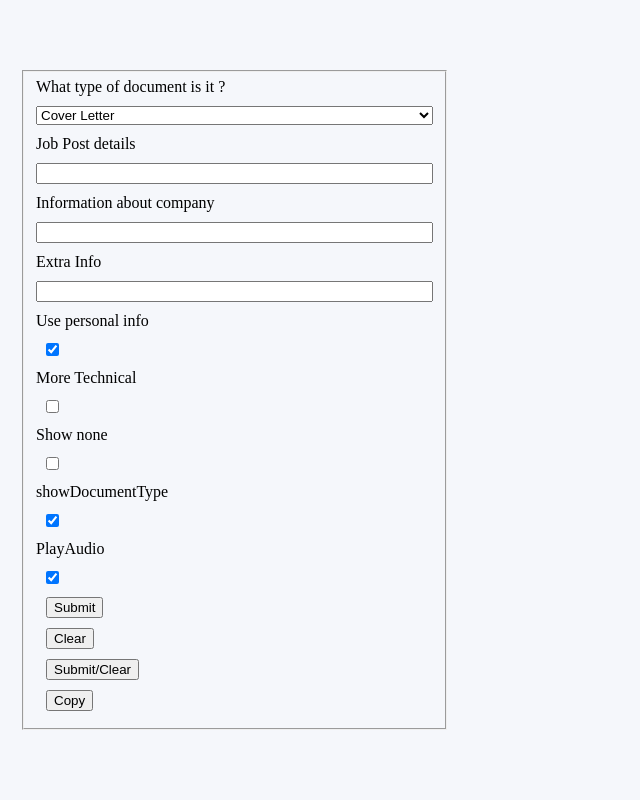
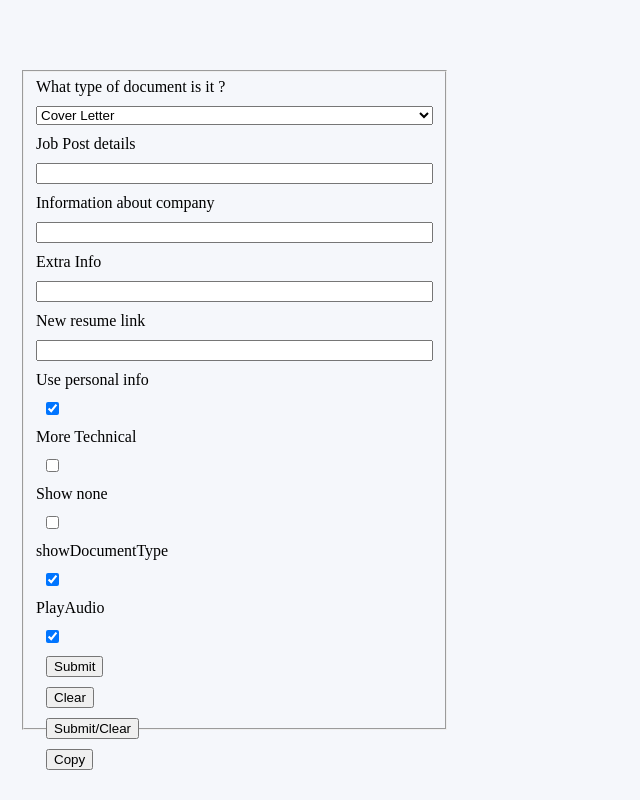
Before and after one commit to tesfatesfaye/React-morsels, a React (Vite) app in the folder Client/: page / in a window 1280 px wide. Shown: the whole page, without its empty margins (0-640 px from the left). Built offline with nearby package versions, Linux system fonts and the light colour scheme.

Commit message:
added a feature that allows me to submit my resume

```diff
--- a/Client/src/App.jsx
+++ b/Client/src/App.jsx
@@ -1,8 +1,8 @@
 import { useEffect, useRef, useState } from 'react'
+import './App.css'
 import chime from './audio/chime.mp3'
-import './App.css'
 function App() {
-  const [form, setForm] = useState({ DocumentType: "coverLetter", myResume: "You can find my resume at doc_id: 37739193-1e64-4269-900c-9747e4456b62", roleDescription: "", moreTechnical: false, companyInfo: "", myPersonalityInfo: true, extraInfo: "", removeAll: false, showDocumentType: true })
+  const [form, setForm] = useState({ DocumentType: "coverLetter", myResume: "https://drive.google.com/file/d/114UlOvjid2zVvyNJWysQ5R1zLSPgn1ZZ/view?usp=drive_link", roleDescription: "", moreTechnical: false, companyInfo: "", myPersonalityInfo: true, extraInfo: "", removeAll: false, showDocumentType: true, newResumeLink: "" })
   const [text, setText] = useState("")
   const [copy, setCopy] = useState(false)
   const [alert] = useState("Text has been copied")
@@ -25,18 +25,18 @@ function App() {
   let obj = {
     coverLetter: "write me a cover letter 200-300 word ",
     summary: "write me a summary for a job application wo to ﬁve phrases written in a bulleted form or brief paragraph will do",
-    myPersonalityInfo: "this summary of my personality for addition info you don't have to use it word for word you can just use it to estimate my character:this summary of my personality for addition info you don't have to use it word for word you can just use it to estimate my character.The personality profile:  “if you want to improve be content to be thought foolish and stupid”, is emblematic of my existence. If a person with the mindset that the quality of their work, whatever it may be, is one of the strongest indicators of who they are as a person—in unison with the humility to accept their standing limitations to work past them, to evolve into the person required for the job, is proof of excellence, then I am  person for which you are looking. ",
-    myResume: "You can find my resume at https://askyourpdf.com/chat/eeb824d1-b839-4472-973d-d8ddd8490dec",
+    myPersonalityInfo: ".This summary of my personality for addition info you don't have to use it word for word you can just use it to estimate my character:this summary of my personality for addition info you don't have to use it word for word you can just use it to estimate my character.The personality profile:  “if you want to improve be content to be thought foolish and stupid”, is emblematic of my existence. If a person with the mindset that the quality of their work, whatever it may be, is one of the strongest indicators of who they are as a person—in unison with the humility to accept their standing limitations to work past them, to evolve into the person required for the job, is proof of excellence, then I am  person for which you are looking. ",
     reason: "Write me  reason I would like to work for a company I am applying to relate it to how I appreciate what they do and use the information about them or me ",
     roleDescription: "the role description: "
 
   };
+
   const submit = (e) => {
-    e.preventDefault()
+    if(e)e.preventDefault()
     if (!form.removeAll) {
       let string = ""
       string += obj[form.DocumentType] + " " + additonalInfo + " "
-      string += form.myResume + " "
+      string += `You can find my resume at : ${form.newResumeLink ? form.newResumeLink : "https://drive.google.com/file/d/114UlOvjid2zVvyNJWysQ5R1zLSPgn1ZZ/view?usp=drive_link"} ` + "  "
       form.myPersonalityInfo ? string += obj.myPersonalityInfo + " " : ""
       if (form.roleDescription.length) string += form.roleDescription + " "
       if (form.companyInfo.length) string += "information regarding the company :" + form.companyInfo
@@ -61,7 +61,14 @@ function App() {
     clear(e)
 
   }
-  const clipboard = (textData) => {
+  const clearResume = () => {
+
+    setForm(prev => {
+      return { ...prev, newResumeLink: "" }
+    })
+    submit()
+  }
+  const clipboard = () => {
 
 
     navigator.clipboard.writeText(text)
@@ -130,6 +137,14 @@ function App() {
           value={form.extraInfo}
           onChange={onChange}
         />
+        <label htmlFor='newResumeLink'>New resume link</label>
+        <input
+          type='text'
+          name='newResumeLink'
+          value={form.newResumeLink}
+          onChange={onChange}
+          id='newResumeLink'
+        />
         <label htmlFor='myPersonalityInfo'>Use personal info</label>
         <input style={{ marginLeft: "10px", marginRight: "auto" }}
           type='checkbox'
@@ -180,12 +195,13 @@ function App() {
         <button style={{ marginLeft: "10px", marginRight: "auto" }} onClick={clear}>Clear</button>
         <button style={{ marginLeft: "10px", marginRight: "auto" }} onClick={submitClear}>Submit/Clear</button>
         <button ref={ref} style={{ marginLeft: "10px", marginRight: "auto" }} onClick={clipboard}>Copy</button>
+        {(form.newResumeLink && text) && <button style={{ marginLeft: "10px", marginRight: "auto" }} onClick={clearResume}>Clear my resume</button>}
 
       </fieldset>
 
       <div className='textDiv'>
         {text}
-        {copy && <h1 style={{color:"green"}}>{alert}</h1>}
+        {copy && <h1 style={{ color: "green" }}>{alert}</h1>}
 
 
 
```
